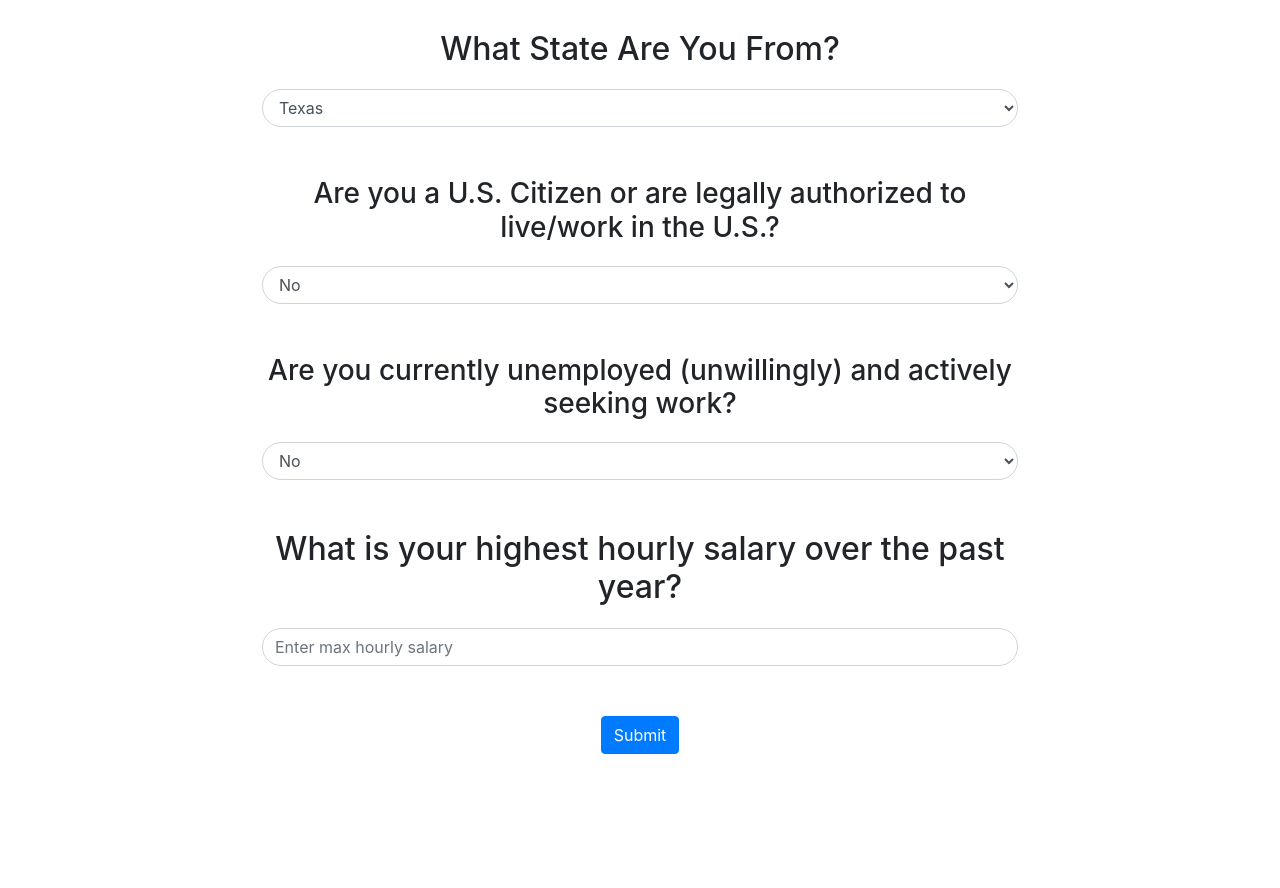
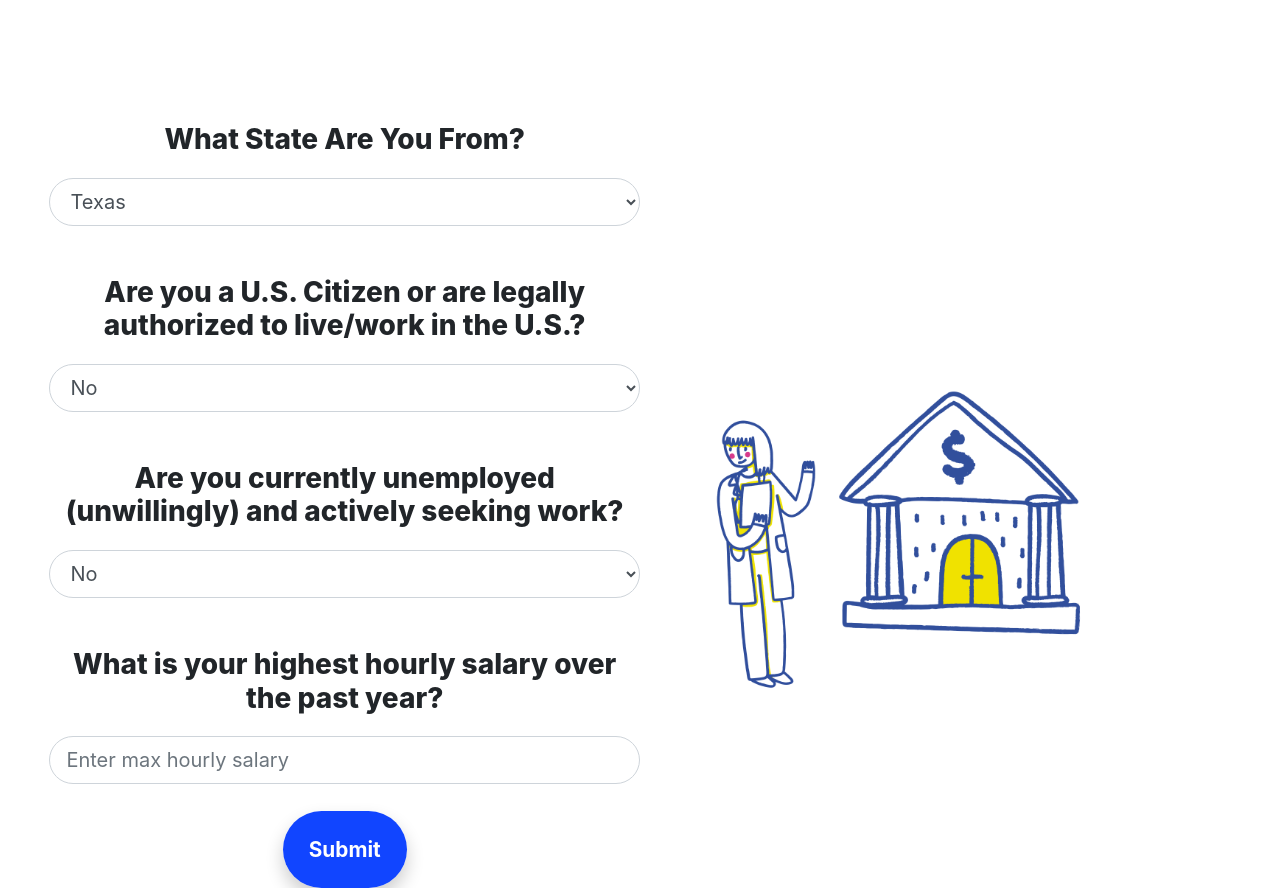
Before and after one commit to kxl4126/IQualify, a React (Create React App) app in the folder iqualify/: page /search in a window 1280 px wide. Before the commit the page ends 800 px from the top, so only its background shows below. Built offline with nearby package versions, Linux system fonts and the light colour scheme.

Commit message:
form style

```diff
--- a/iqualify/src/pages/search.js
+++ b/iqualify/src/pages/search.js
@@ -1,5 +1,6 @@
 import React, { Component } from "react";
 import { Form, Button, DropdownButton, Dropdown } from "react-bootstrap";
+import scooter from "../assets/bank.png";
 
 export default class search extends Component {
   state = {
@@ -27,19 +28,20 @@ export default class search extends Component {
     return (
       <div
         style={{
-          width: "80%",
-          marginLeft: "10%",
+          width: "60%",
+          marginLeft: "-10%",
           height: "300px",
-          marginTop: "30px",
+          marginTop: "12.5%",
         }}
       >
-        <Form>
+        <Form >
           <Form.Group controlId="formBasicEmail">
             <Form.Label>
-              <h2>What State Are You From?</h2>
+              <h3 style = {{fontWeight: "800"}}>What State Are You From?</h3>
             </Form.Label>
             <Form.Control
               as="select"
+              size="lg"
               onChange={(event) =>
                 this.setState({ userState: event.target.value })
               }
@@ -52,13 +54,14 @@ export default class search extends Component {
 
           <Form.Group controlId="formBasicPassword">
             <Form.Label>
-              <h3>
+              <h3 style = {{fontWeight: "800"}}>
                 {" "}
                 Are you a U.S. Citizen or are legally authorized to live/work in
                 the U.S.?
               </h3>
             </Form.Label>
             <Form.Control
+             size="lg"
               as="select"
               onChange={(event) =>
                 this.setState({ isCitizen: event.target.value === "Yes" ? true : false })
@@ -77,11 +80,13 @@ export default class search extends Component {
             }
           >
             <Form.Label>
-              <h3>
+              <h3 style = {{fontWeight: "800"}}>
                 Are you currently unemployed (unwillingly) and actively seeking work?
               </h3>
             </Form.Label>
-            <Form.Control as="select">
+            <Form.Control
+             size="lg"
+            as="select">
               <option>No</option>
               <option>Yes</option>
             </Form.Control>
@@ -95,15 +100,23 @@ export default class search extends Component {
             }
           >
             <Form.Label>
-              <h2>What is your highest hourly salary over the past year?</h2>
+              <h3 style = {{fontWeight: "800"}}>What is your highest hourly salary over the past year?</h3>
             </Form.Label>
-            <Form.Control type="email" placeholder="Enter max hourly salary" />
+            <Form.Control
+             size="lg"
+            type="email" placeholder="Enter max hourly salary" />
           </Form.Group>
+          <a href="#" class="button instagram">
+              <Button variant="primary"
+              style = {{backgroundColor : 'transparent', borderColor: 'transparent', width : '8vw', height: '5vh', position: 'absolute', outline:'none'}}
+              onClick={this.onSubmit}>
+              </Button>
+                <span className="gradient"></span>Submit
+          </a>
 
-          <Button variant="primary" onClick={this.onSubmit}>
-            Submit
-          </Button>
+
         </Form>
+        <img src={scooter} alt="oidf" class="scooter" style = {{position: "absolute", marginTop:"-62.5vh", marginLeft: "25vw", marginRight:"10vw", width: "35vw"}}></img>
       </div>
     );
   }
```
Also changed, not shown: iqualify/src/assets/bank.png (added).
